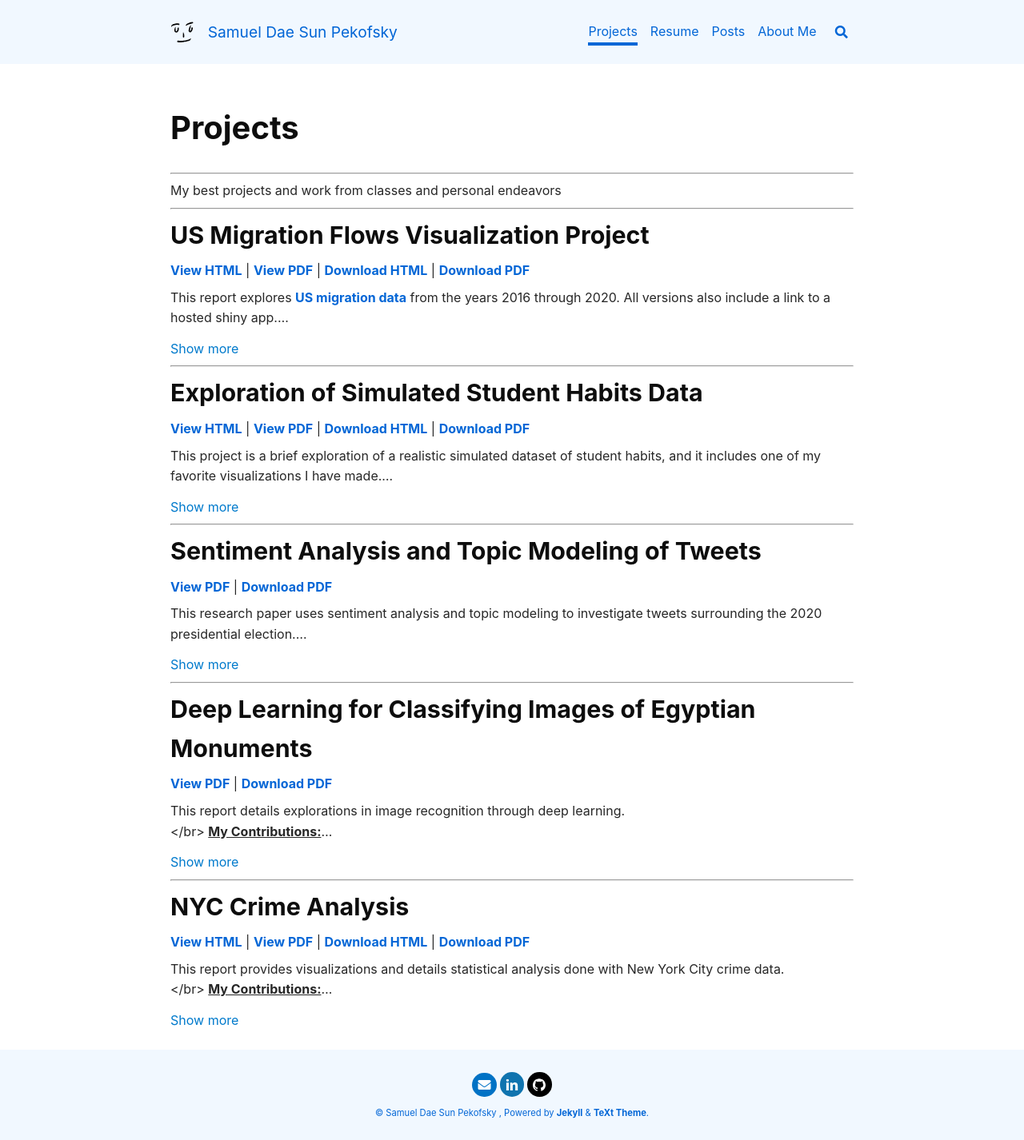
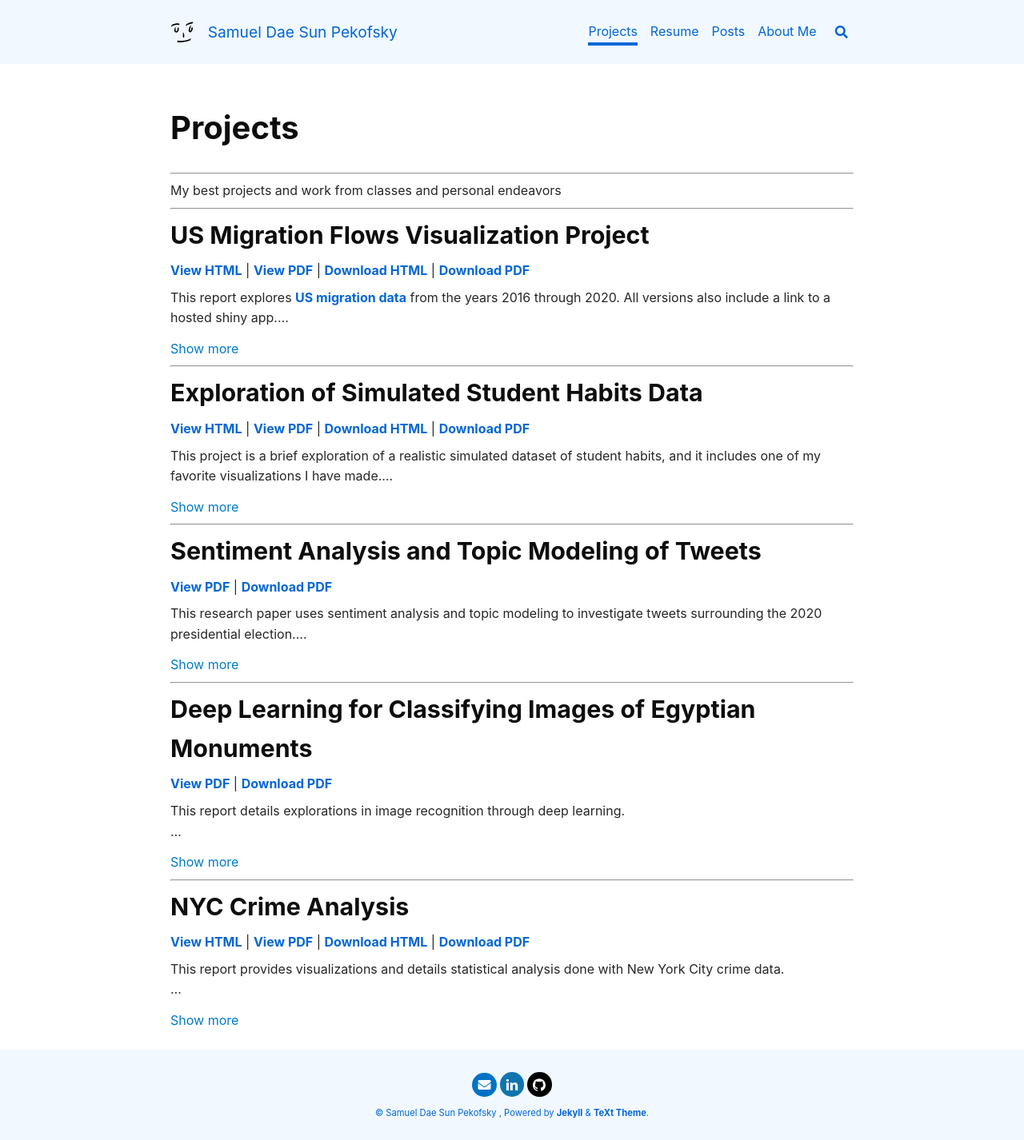
Before and after one commit to pekofsky/pekofsky.github.io, a Jekyll site: the page built from projects.md, in a window 1280 px wide. Shown: the whole page at 80% size. Built offline with Jekyll 4.4.1, drawn with Linux system fonts in a browser that asks for light colours; nearby versions of some CDN libraries.

Commit message:
Fixed breaks

```diff
--- a/projects.md
+++ b/projects.md
@@ -17,9 +17,9 @@
 <div class="collapsible-paragraph">
   <p class="collapsible-text">
     This report explores <a href="https://www.census.gov/topics/population/migration/guidance/migration-flows.html">US migration data</a> from the years 2016 through 2020. All versions also include a link to a hosted shiny app.
-    <br></br>
+    <br><br>
     <u><b>My Contributions:</b></u>
-    <br></br>
+    <br><br>
     <u><b>Note:</b></u> This report looks much better in HTML.
   </p>
   <button class="toggle-btn" onclick="toggleParagraph(this)">Show more</button>
@@ -34,9 +34,9 @@
 <div class="collapsible-paragraph">
   <p class="collapsible-text">
     This project is a brief exploration of a realistic simulated dataset of student habits, and it includes one of my favorite visualizations I have made.
-    <br></br>
+    <br><br>
     <u><b>My Contributions:</b></u>
-    <br></br>
+    <br><br>
     Note: This project looks much better in HTML.
   </p>
   <button class="toggle-btn" onclick="toggleParagraph(this)">Show more</button>
@@ -51,9 +51,9 @@
 <div class="collapsible-paragraph">
   <p class="collapsible-text">
     This research paper uses sentiment analysis and topic modeling to investigate tweets surrounding the 2020 presidential election.
-    <br></br>
+    <br><br>
     <u><b>My Contributions:</b></u>
-    <br></br>
+    <br><br>
   </p>
   <button class="toggle-btn" onclick="toggleParagraph(this)">Show more</button>
 </div>
@@ -66,9 +66,9 @@
 <div class="collapsible-paragraph">
   <p class="collapsible-text">
     This report details explorations in image recognition through deep learning.
-    <br></br>
+    <br><br>
     <u><b>My Contributions:</b></u>
-    <br></br>
+    <br><br>
   </p>
   <button class="toggle-btn" onclick="toggleParagraph(this)">Show more</button>
 </div>
@@ -82,9 +82,9 @@
 <div class="collapsible-paragraph">
   <p class="collapsible-text">
     This report provides visualizations and details statistical analysis done with New York City crime data.
-    <br></br>
+    <br><br>
     <u><b>My Contributions:</b></u>
-    <br></br>
+    <br><br>
     Note: This report looks much better in HTML.
   </p>
   <button class="toggle-btn" onclick="toggleParagraph(this)">Show more</button>
```
